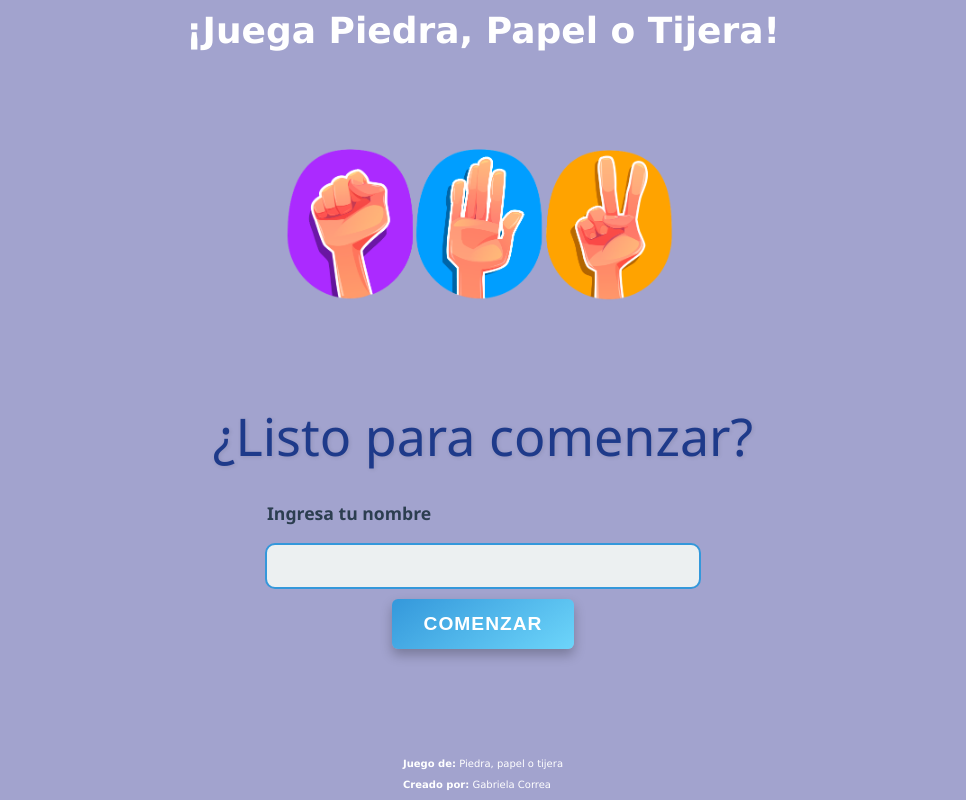
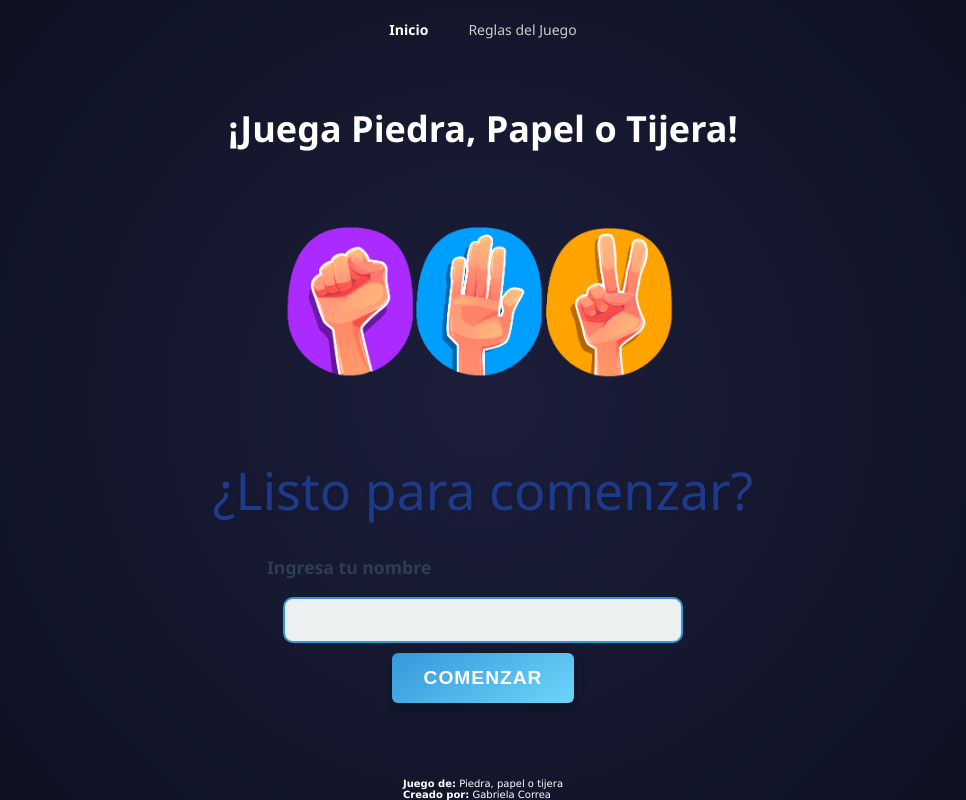
Before and after one commit to gabrielacorreac/game, a plain HTML site: page piedrapapelotijera/index.html in a window 1280 px wide. Shown: the whole page, without its empty margins (157-1123 px from the left). Drawn offline with Linux system fonts and the light colour scheme.

Commit message:
Mejora en diseño del juego
Mejoras en el diseño del juego Piedra, Papel y tijera.

```diff
--- a/piedrapapelotijera/index.html
+++ b/piedrapapelotijera/index.html
@@ -7,8 +7,12 @@
     <title>Piedra, papel o tijera</title>
 </head>
 <body>
+    <nav>
+        <a href="#">Inicio</a>
+        <a href="#">Reglas del Juego</a>
+      </nav>
     <h1>¡Juega Piedra, Papel o Tijera!</h1>
-    <img id= "logo" src="./assets/logo-Photoroom.png" alt="" style="height: fit-content;">
+    <img id= "logo" src="./assets/logo.png" alt="" style="height: fit-content;">
 <section class="container-formulario" id="pantalla-inicio">
     <p class="title-empezar">¿Listo para comenzar?</p>
     <form action="" id="formulario">
--- a/piedrapapelotijera/style.css
+++ b/piedrapapelotijera/style.css
@@ -1,6 +1,13 @@
-body{
-    font-family: 'Lucida Sans', 'Lucida Sans Regular', 'Lucida Grande', 'Lucida Sans Unicode', Geneva, Verdana, sans-serif;
-    background-color: #a2a3ce;
+* {
+    margin: 0;
+    padding: 0;
+    box-sizing: border-box;
+  }
+body {
+    font-family: 'Segoe UI', sans-serif;
+    background: radial-gradient(circle at center, #1c1e3b, #0b0f1d);
+    overflow-x: hidden;
+    color: white;
     margin: 0;
     padding: 0;
     display: flex;
@@ -11,10 +18,32 @@ body{
 }
 h1 {
     font-size: 36px;
-    color: #fff;
+    color:white;
     text-align: center;
     margin-top: 20px;
 }
+
+nav {
+    padding: 20px 40px;
+    display: flex;
+    justify-content: flex-start;
+    gap: 40px;
+    background: transparent;
+    position: relative;
+    z-index: 2;
+  }
+
+  nav a {
+    color: #ccc;
+    text-decoration: none;
+    font-size: 14px;
+  }
+
+  nav a:first-child {
+    color: white;
+    font-weight: bold;
+  }
+
 h2 {
     font-size: 28px;
     color: #fff;
```
Also changed, not shown: piedrapapelotijera/assets/logo.png (renamed from piedrapapelotijera/assets/logo-Photoroom.png).
